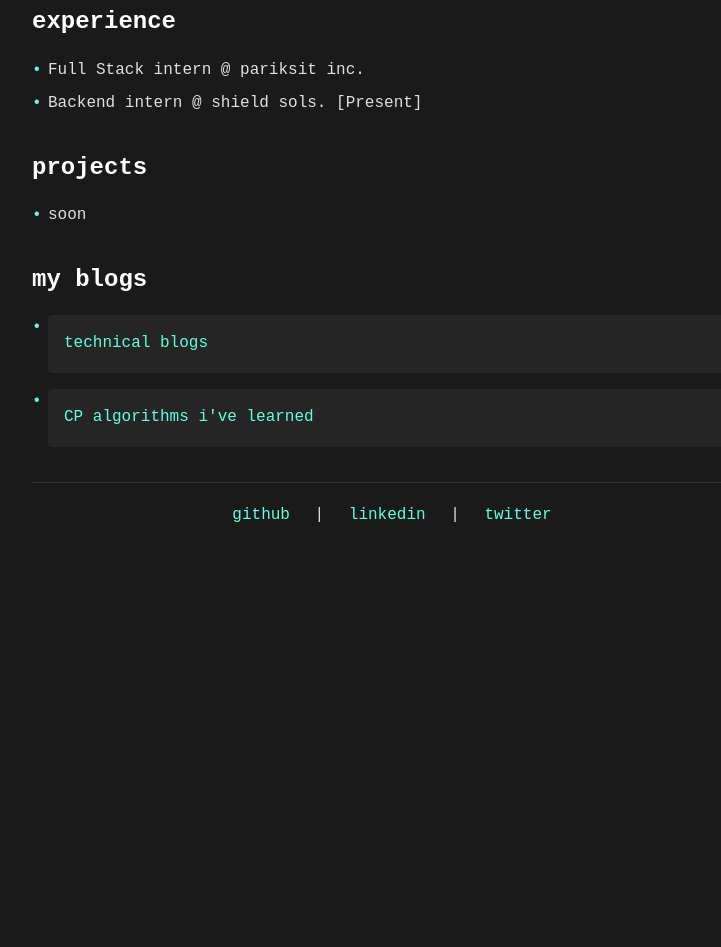
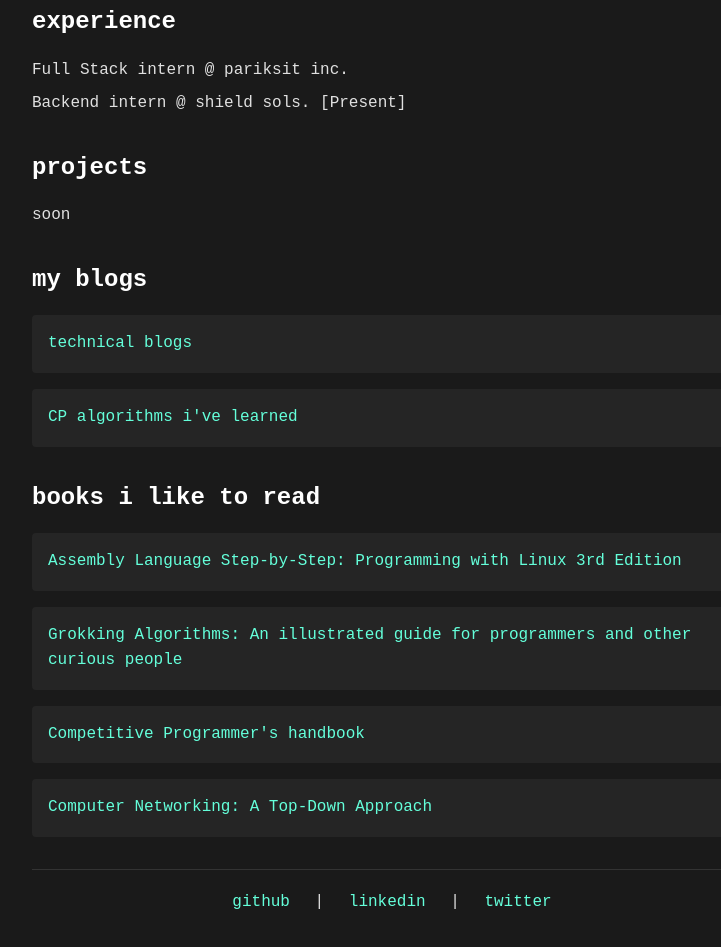
Before and after one commit to rinojames007/rinojames007, a plain HTML site: page index.html in a window 1280 px wide. Shown: the part 211-1158 px from the top of the page, without its empty margins (248-969 px from the left). Before the commit the page ends 800 px from the top, so only its background shows below. Drawn offline with Linux system fonts and the light colour scheme.

Commit message:
some changes

```diff
--- a/index.html
+++ b/index.html
@@ -45,16 +45,7 @@
 
         .list-item {
             margin: 0.5rem 0;
-            list-style-type: none;
-            position: relative;
-            padding-left: 1rem;
-        }
-
-        .list-item::before {
-            content: "•";
-            color: #64ffda;
-            position: absolute;
-            left: 0;
+            list-style: none;
         }
 
         footer {
@@ -86,7 +77,6 @@
                 padding: 20px;
             }
         }
-
     </style>
 </head>
 <body>
@@ -104,21 +94,12 @@
             </ul>
         </section>
 
-        <!-- <section class="section">
-            <h2>projects</h2>
-            <ul>
-                <li class="list-item">serious projects</li>
-                <li class="list-item">fun projects</li>
-            </ul>
-        </section> -->
-
         <section class="section">
             <h2>projects</h2>
             <ul>
                 <li class="list-item">soon</li>
             </ul>
         </section>
-
 
         <section class="section">
             <h2>my blogs</h2>
@@ -132,6 +113,25 @@
             </ul>
         </section>
 
+        <section class="section">
+            <h2>books i like to read</h2>
+            <ul>
+                <li class="list-item">
+                    <a href="https://www.amazon.com/Assembly-Language-Step-Step-Programming/dp/0470497025" class="blog-link external-link" target="_blank">Assembly Language Step-by-Step: Programming with Linux 3rd Edition</a>
+                </li>
+                <li class="list-item">
+                    <a href="https://www.manning.com/books/grokking-algorithms" class="blog-link external-link" target="_blank"> Grokking Algorithms:
+                        An illustrated guide for programmers and other curious people
+                        </a>
+                </li>
+                <li class="list-item">
+                    <a href="https://cses.fi/book/index.php" class="blog-link external-link" target="_blank">Competitive Programmer's handbook</a>
+                </li>
+                <li class="list-item">
+                    <a href="https://www.ucg.ac.me/skladiste/blog_44233/objava_64433/fajlovi/Computer%20Networking%20_%20A%20Top%20Down%20Approach,%207th,%20converted.pdf" class="blog-link external-link" target="_blank">Computer Networking: A Top-Down Approach</a>
+                </li>
+            </ul>
+        </section>
     </main>
 
     <footer>
```
